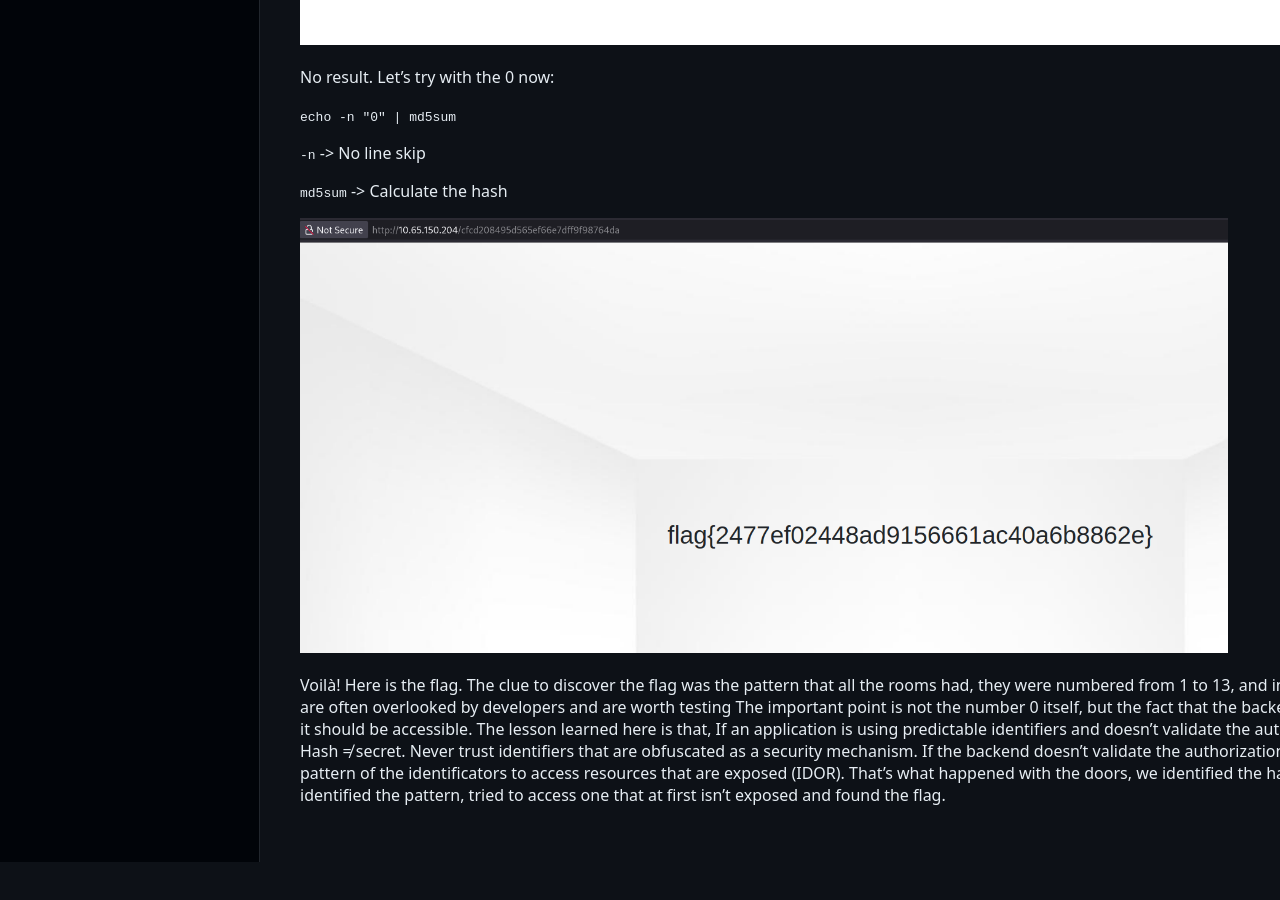
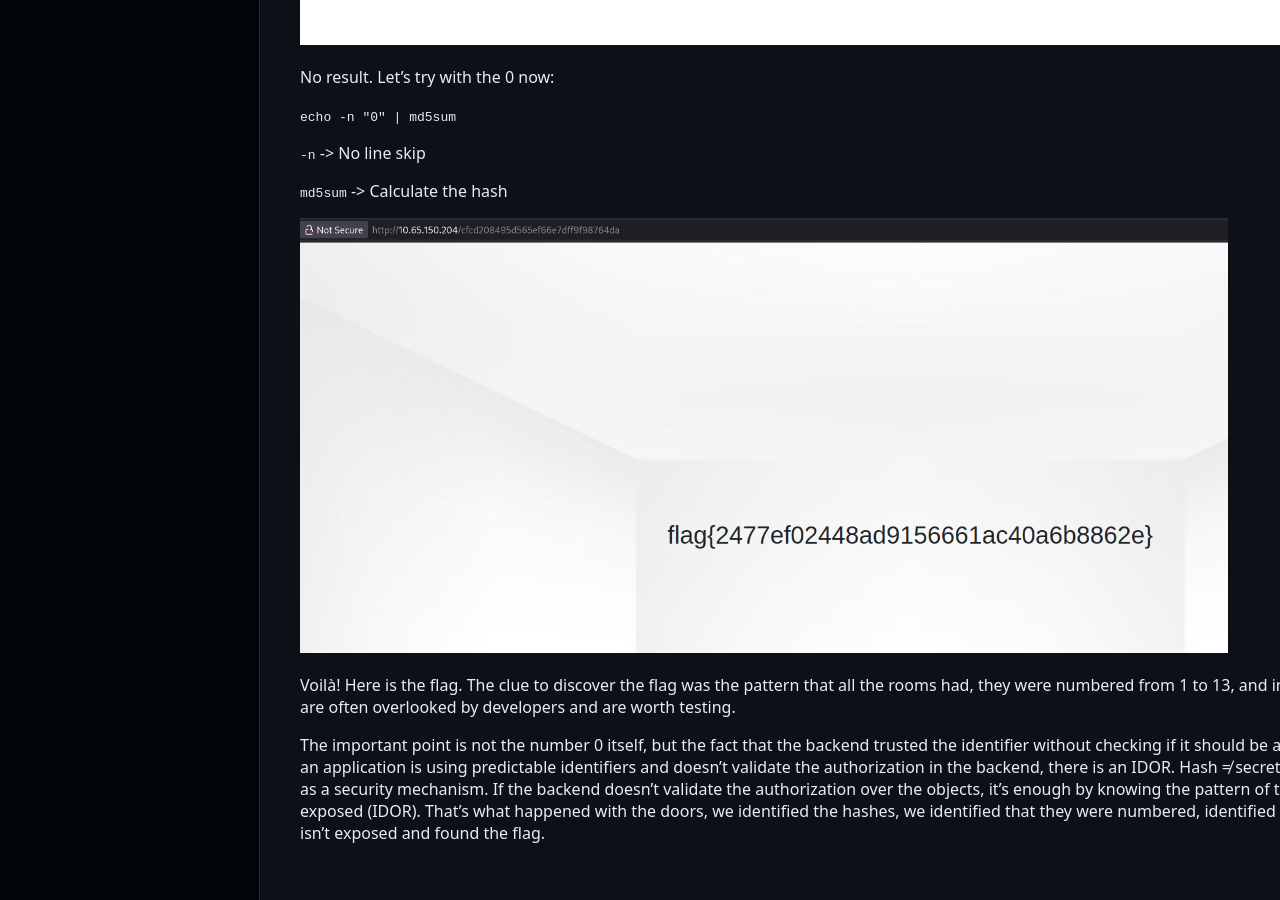
Before and after one commit to tch4vi/tch4vi.github.io, a Jekyll site: the page built from _writeups/Corridor.md, in a window 1280 px wide and 900 px high, scrolled down 3773 px. Built offline with Jekyll 4.4.1, drawn with Linux system fonts in a browser that asks for light colours; before the commit the page ends 4635 px from its top, so only the background shows below that.

```diff
--- a/_writeups/Corridor.md
+++ b/_writeups/Corridor.md
@@ -85,7 +85,8 @@ Let's try with the 0 now:
 <img src="/assets/Corridor/flag.png" alt="flag" style="width:70%;">
 
 Voilà!
-Here is the flag. The clue to discover the flag was the pattern that all the rooms had, they were numbered from 1 to 13, and in most of the cases, boundary values like 0 are often overlooked by developers and are worth testing
+Here is the flag. The clue to discover the flag was the pattern that all the rooms had, they were numbered from 1 to 13, and in most of the cases, boundary values like 0 are often overlooked by developers and are worth testing.
+
 The important point is not the number 0 itself, but the fact that the backend trusted the identifier without checking if it should be accessible.
 The lesson learned here is that, If an application is using predictable identifiers and doesn't validate the authorization in the backend, there is an IDOR. Hash ≠ secret.
 Never trust identifiers that are obfuscated as a security mechanism. If the backend doesn't validate the authorization over the objects, it's enough by knowing the pattern of the identificators to access resources that are exposed (IDOR). That's what happened with the doors, we identified the hashes, we identified that they were numbered, identified the pattern, tried to access one that at first isn't exposed and found the flag.
```
